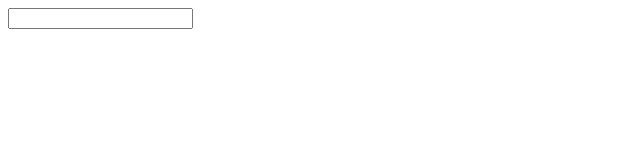
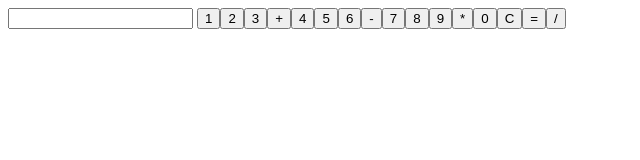
Before and after one commit to JeanPinay/Calculator_JS, a plain HTML site: page index.html in a window 1280 px wide. Shown: the whole page, without its empty margins (0-640 px from the left). Drawn offline with Linux system fonts and the light colour scheme.

Commit message:
Create functions to make it work like calculate()

```diff
--- a/index.html
+++ b/index.html
@@ -9,9 +9,8 @@
     <title>Calculator</title>
 </head>
 <body>
-    <body>
-        <div id="calculator">
-            <input type="text" id="result" readonly>
-        </div>
+    <div id="calculator">
+        <input type="text" id="result" readonly>
+    </div>
 </body>
 </html>
--- a/script.js
+++ b/script.js
@@ -1,9 +1,41 @@
-const calculator = document.getElementById("calculator");
-const buttons = ["1", "2", "3", "+", "4", "5", "6", "-", "7", "8", "9", "*", "0", "C", "=", "/"];
 
-for (let i = 0; i < buttons.length; i++) {
-    const button = document.createElement("button");
+var displayField = document.getElementById("result");
+var calculator = document.getElementById("calculator");
+var buttons = ["1", "2", "3", "+", "4", "5", "6", "-", "7", "8", "9", "*", "0", "C", "=", "/"];
+
+for (var i = 0; i < buttons.length; i++) {
+    var button = document.createElement("button");
     button.textContent = buttons[i];
 
+    if (buttons[i] === "C") {
+        button.classList.add("clear");
+        button.addEventListener("click", clearResult);
+    } else if (buttons[i] === "=") {
+        button.classList.add("equal");
+        button.addEventListener("click", calculateResult);
+    } else if (isNaN(parseInt(buttons[i]))) {
+        button.classList.add("operator");
+        button.addEventListener("click", function() {
+            display(this.textContent);
+        });
+    } else {
+        button.addEventListener("click", function() {
+            display(this.textContent);
+        });
+    }
 
+    calculator.appendChild(button);
 }
+
+function display(value) {
+    displayField.value += value;
+}
+
+function clearResult() {
+    displayField.value = "";
+}
+
+function calculateResult() {
+    const result = eval(displayField.value);
+    displayField.value = result;
+}
```
